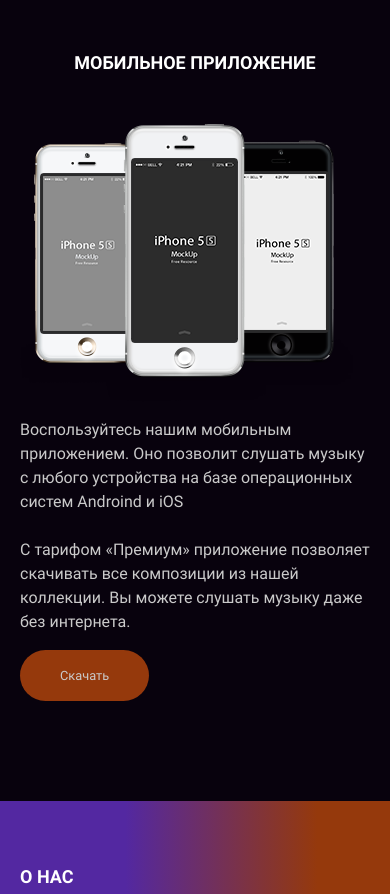
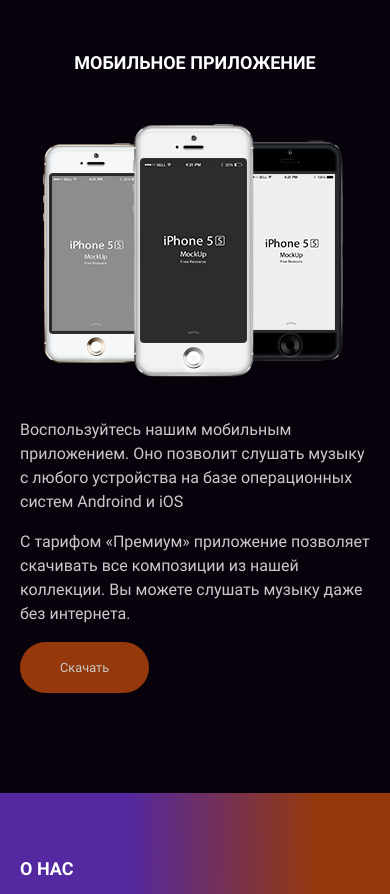
Before and after one commit to Alsecode/layout-music-box, a website: page src/index.html in a window 390 px wide. Shown: the part 4380-5274 px from the top of the page. Drawn offline with Linux system fonts and the light colour scheme.

Commit message:
fixes page-app mobile

```diff
--- a/src/index.html
+++ b/src/index.html
@@ -136,11 +136,11 @@
       <section class="mobile-app flex">
         <div class="mobile-app-description">
           <div class="mobile-app-description-text">
-            <p>Воспользуйтесь нашим мобильным приложением. Оно позволит слушать музыку
+            <p class="mt-16">Воспользуйтесь нашим мобильным приложением. Оно позволит слушать музыку
               с любого устройства на базе
               операционных систем Androind и iOS</p>
-            <br>
-            <p>С тарифом «Премиум» приложение позволяет скачивать все композиции из нашей коллекции. Вы можете слушать
+            <p class="mt-16 mb-16">С тарифом «Премиум» приложение позволяет скачивать все композиции из нашей коллекции.
+              Вы можете слушать
               музыку даже без интернета.</p>
           </div>
           <a href="#" class="btn mobile-app-description-button">Скачать</a>
--- a/src/scss/general.scss
+++ b/src/scss/general.scss
@@ -45,6 +45,14 @@
 
 .mb-48 {
   margin-bottom: 48px;
+}
+
+.mt-16 {
+  margin-top: 16px;
+}
+
+.mb-16 {
+  margin-bottom: 16px;
 }
 
 .white {
--- a/src/scss/page-app.scss
+++ b/src/scss/page-app.scss
@@ -3,11 +3,9 @@
   &-description {
     max-width: 600px;
 
-    &-text {
-      padding: 16px 0;
+    font-size: 16px;
 
-      font-size: 16px;
-    }
+
 
     &-button {
       display: block;
@@ -32,11 +30,6 @@
 
 @media (max-width: 850px) {
   .mobile-app {
-    flex-wrap: wrap-reverse;
-    justify-content: center;
-
-    &-picture {
-      margin-left: 0;
-    }
+    flex-direction: column-reverse;
   }
 }
```
Also changed, not shown: src/css/style.css, 1 other file.
